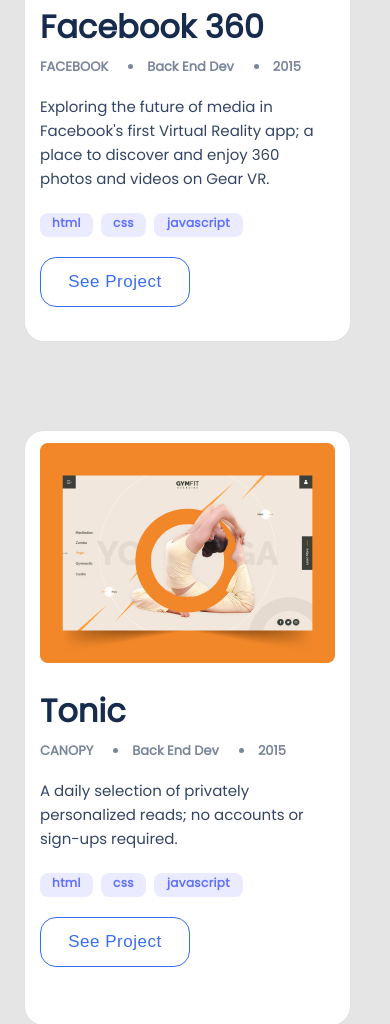
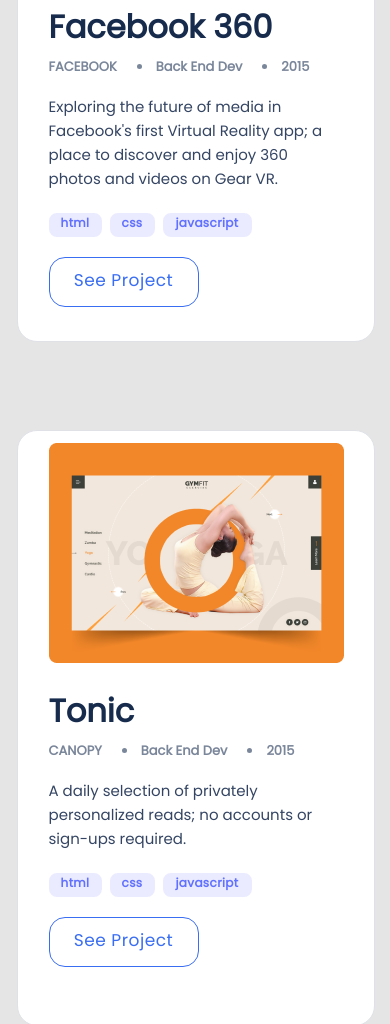
Before and after one commit to abdullah-cyber/portfolio, a website: page index.html in a window 390 px wide. Shown: the part 1206-2230 px from the top of the page. Drawn offline with Linux system fonts and the light colour scheme.

Commit message:
feat: modify code to pass all tests

```diff
--- a/css/mobile.css
+++ b/css/mobile.css
@@ -83,7 +83,7 @@
 section {
   margin-top: 88px;
   height: 596px;
-  width: 327px;
+  width: auto;
   background-color: white;
   border: 1px solid #dfe1e6;
   box-sizing: border-box;
@@ -92,8 +92,8 @@
   display: flex;
   flex-wrap: wrap;
   flex-direction: column;
-  margin-left: 24px;
-  margin-right: 24px;
+  margin-left: 17px;
+  margin-right: 15px;
 }
 
 section:nth-child(1) {
@@ -145,7 +145,7 @@
   margin-top: 10px;
 }
 
-.button:hover {
+.myButton:hover {
   background-color: white;
   color: white;
   box-shadow: 0 12px 16px 0 rgba(0, 0, 0, 0.24), 0 17px 50px 0 rgba(173, 168, 168, 0.19);
--- a/css/reset.css
+++ b/css/reset.css
@@ -134,7 +134,7 @@
         height: 24px;
 
       }
-      .button{
+      .myButton {
 
         border: 1px solid #396DF2;
       box-sizing: border-box;
@@ -147,7 +147,7 @@
 
 
       }
-      .button a{
+      .myButton a{
         font-weight: 500;
         font-size: 17px;
         line-height: 24px;
@@ -156,6 +156,8 @@
         display: flex;
         justify-content: center;
         letter-spacing: 0.03em;
+        padding-top: 10px;
+
 
         }
 
--- a/index.html
+++ b/index.html
@@ -54,7 +54,7 @@
           />
         </div>
         <div class="content_section_1">
-          <h1 class="tonic"><b>Facebook 360</b></h1>
+          <h2 class="tonic"><b>Facebook 360</b></h2>
 
           <ul class="flex_container_section_2">
             <li>FACEBOOK</li>
@@ -72,7 +72,9 @@
             <li>css</li>
             <li>javascript</li>
           </ul>
-          <button class="button" type="submit"><a href="">See Project</a></button>
+          <div class="myButton">
+            <a href="">See Project</a>
+          </div>
         </div>
       </section>
       <!-- section -->
@@ -85,7 +87,7 @@
           />
         </div>
         <div class="content_section_1">
-          <h1 class="tonic"><b>Tonic</b></h1>
+          <h2 class="tonic"><b>Tonic</b></h2>
 
           <ul class="flex_container_section_2">
             <li>CANOPY</li>
@@ -101,7 +103,9 @@
             <li>css</li>
             <li>javascript</li>
           </ul>
-          <button class="button" type="submit"><a href="">See Project</a></button>
+          <div class="myButton">
+            <a href="">See Project</a>
+          </div>
         </div>
       </section>
 
@@ -115,7 +119,7 @@
           />
         </div>
         <div class="content_section_1">
-          <h1 class="tonic"><b>Multi-Post Stories</b></h1>
+          <h2 class="tonic"><b>Multi-Post Stories</b></h2>
 
           <ul class="flex_container_section_2">
             <li>CANOPY</li>
@@ -130,7 +134,9 @@
             <li>css</li>
             <li>javascript</li>
           </ul>
-          <button class="button" type="submit"><a href="">See Project</a></button>
+          <div class="myButton">
+            <a href="">See Project</a>
+          </div>
         </div>
       </section>
 
@@ -144,7 +150,7 @@
           />
         </div>
         <div class="content_section_1">
-          <h1 class="tonic"><b>Uber Navigation</b></h1>
+          <h2 class="tonic"><b>Uber Navigation</b></h2>
 
           <ul class="flex_container_section_2">
             <li>Uber</li>
@@ -162,7 +168,9 @@
             <li>css</li>
             <li>javascript</li>
           </ul>
-          <button class="button" type="submit"><a href="">See Project</a></button>
+          <div class="myButton">
+            <a href="">See Project</a>
+          </div>
         </div>
       </section>
     </div>
@@ -189,7 +197,9 @@
             <a href="" class="fab fa-medium-m fa-2x m_logo" aria-label="mLogo"> </a>
             <a href="" class="angellist_logo fab fa-2x fa-angellist" aria-label="angellist"> </a>
           </div>
-          <button class="button " type="submit"><a href="">Get My Resume</a></button>
+          <div class="myButton">
+          <a href="">My Resume</a>
+        </div>
         </div>
       </div>
     </footer>
```
